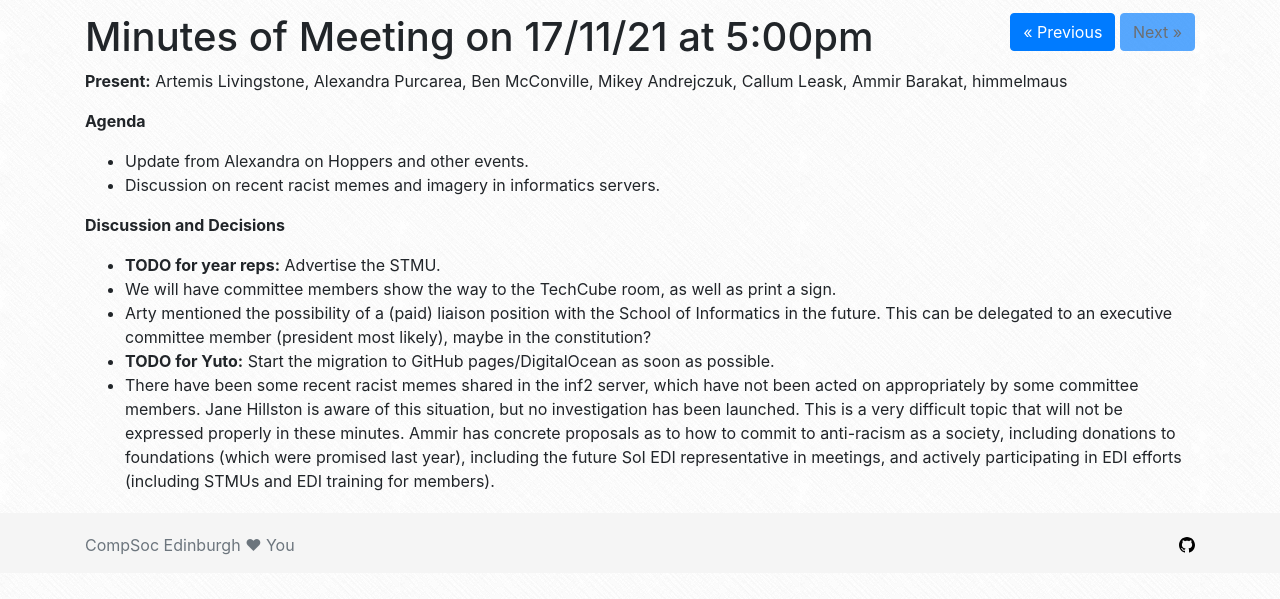
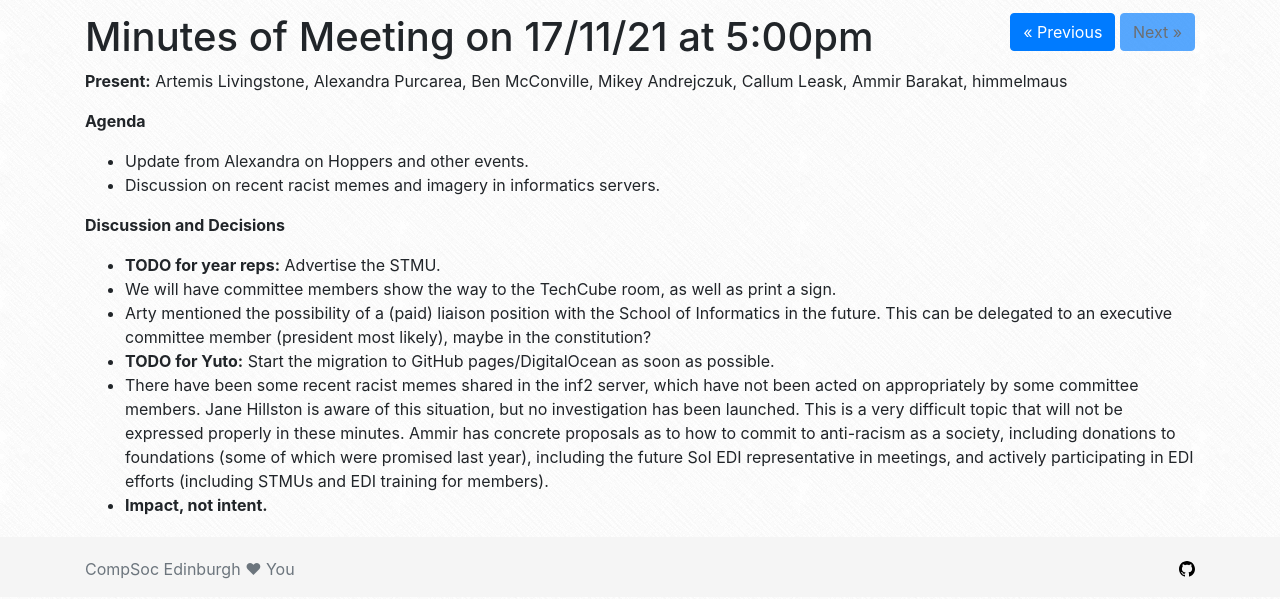
Before and after one commit to compsoc-edinburgh/website, a Jekyll site: the page built from _minutes/2021-11-17.md, in a window 1280 px wide. Shown: the part 346-945 px from the top of the page. Built offline with Jekyll 4.4.1, drawn with Linux system fonts in a browser that asks for light colours; nearby versions of some CDN libraries; before the commit the page ends 921 px from its top, so only the background shows below that.

Commit message:
Update 2021-11-17.md

```diff
--- a/_minutes/2021-11-17.md
+++ b/_minutes/2021-11-17.md
@@ -13,4 +13,5 @@
 * We will have committee members show the way to the TechCube room, as well as print a sign.
 * Arty mentioned the possibility of a (paid) liaison position with the School of Informatics in the future. This can be delegated to an executive committee member (president most likely), maybe in the constitution?
 * **TODO for Yuto:** Start the migration to GitHub pages/DigitalOcean as soon as possible.
-* There have been some recent racist memes shared in the inf2 server, which have not been acted on appropriately by some committee members. Jane Hillston is aware of this situation, but no investigation has been launched. This is a very difficult topic that will not be expressed properly in these minutes. Ammir has concrete proposals as to how to commit to anti-racism as a society, including donations to foundations (which were promised last year), including the future SoI EDI representative in meetings, and actively participating in EDI efforts (including STMUs and EDI training for members).
+* There have been some recent racist memes shared in the inf2 server, which have not been acted on appropriately by some committee members. Jane Hillston is aware of this situation, but no investigation has been launched. This is a very difficult topic that will not be expressed properly in these minutes. Ammir has concrete proposals as to how to commit to anti-racism as a society, including donations to foundations (some of which were promised last year), including the future SoI EDI representative in meetings, and actively participating in EDI efforts (including STMUs and EDI training for members).
+* **Impact, not intent.**
```
